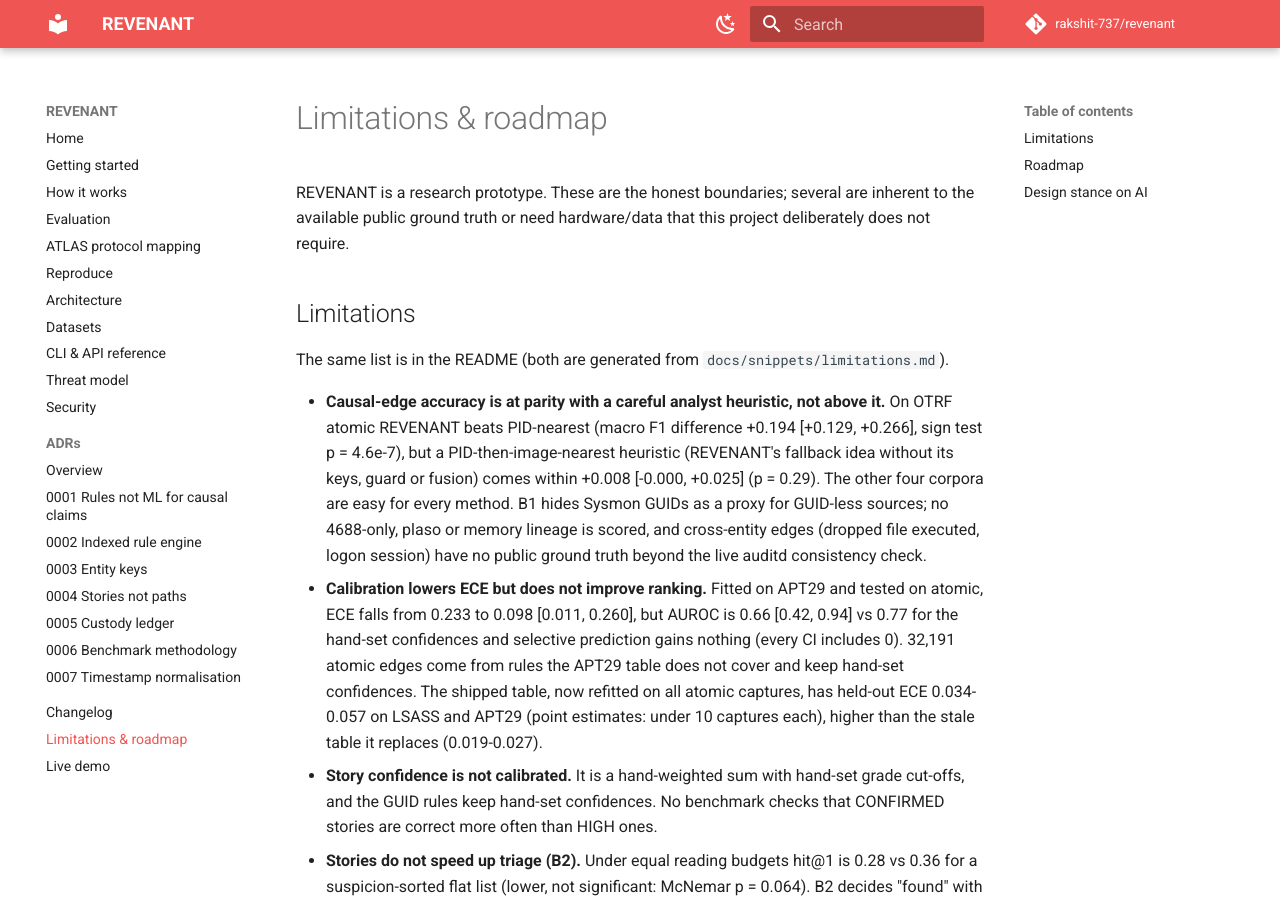
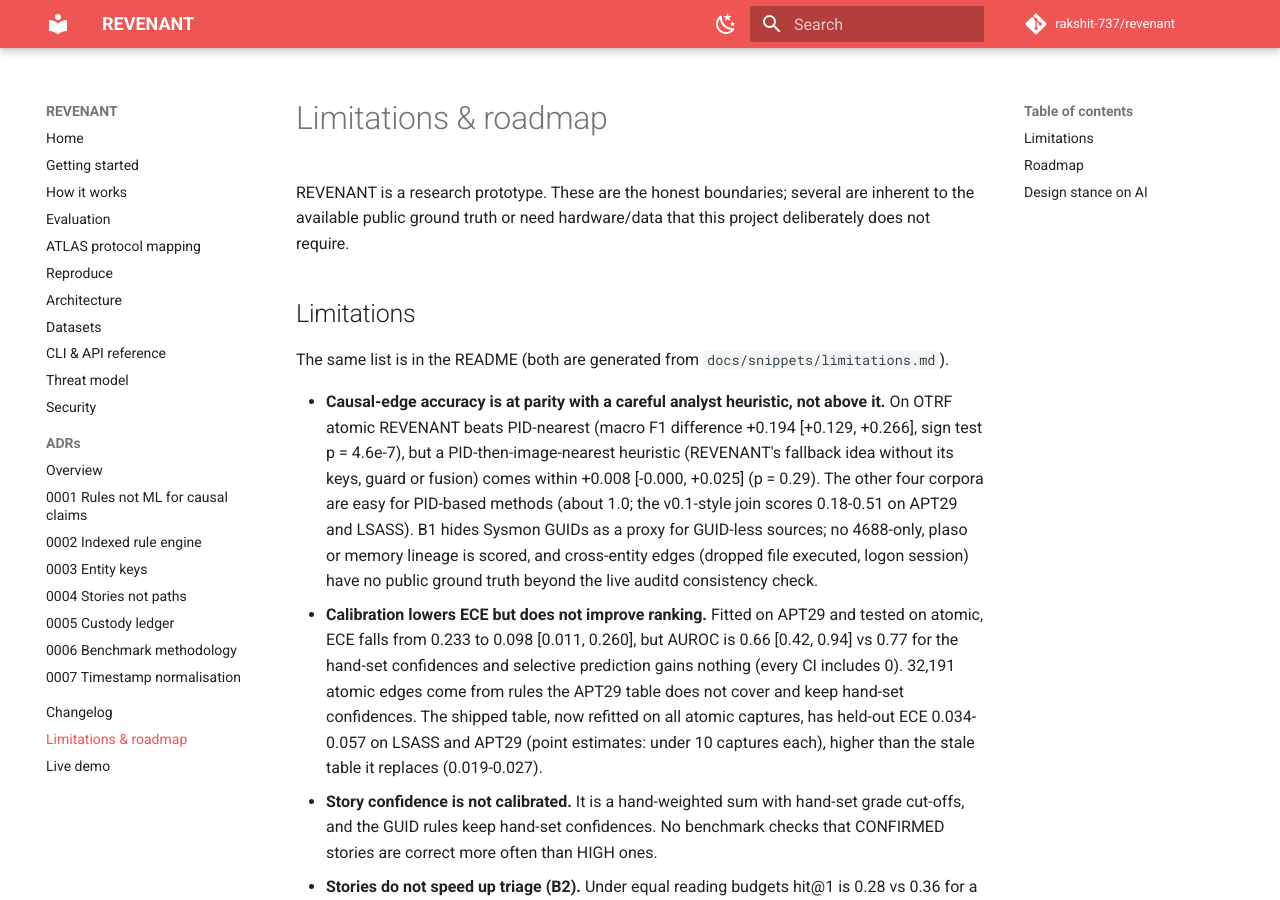
Before and after one commit to rakshit-737/revenant, an MkDocs documentation site: the page built from docs/limitations.md, in a window 1280 px wide and 900 px high. Built offline with MkDocs 1.6.1 and Material for MkDocs 9.7.7, drawn with Linux system fonts in a browser that asks for light colours; comment, search, counter and statistics services are not loaded.

Commit message:
docs: qualify 'easy for every method' (the v0.1 join scores 0.18-0.51 there); h1/h2 rule on the home and Evaluation pages
Co-Authored-By: Claude <noreply@anthropic.com>

```diff
--- a/docs/snippets/limitations.md
+++ b/docs/snippets/limitations.md
@@ -2,7 +2,7 @@
   atomic REVENANT beats PID-nearest (macro F1 difference +0.194 [+0.129, +0.266], sign test
   p = 4.6e-7), but a PID-then-image-nearest heuristic (REVENANT's fallback idea without its
   keys, guard or fusion) comes within +0.008 [-0.000, +0.025] (p = 0.29). The other four corpora
-  are easy for every method. B1 hides Sysmon GUIDs as a proxy for GUID-less sources; no
+  are easy for PID-based methods (about 1.0; the v0.1-style join scores 0.18-0.51 on APT29 and LSASS). B1 hides Sysmon GUIDs as a proxy for GUID-less sources; no
   4688-only, plaso or memory lineage is scored, and cross-entity edges (dropped file executed,
   logon session) have no public ground truth beyond the live auditd consistency check.
 - **Calibration lowers ECE but does not improve ranking.** Fitted on APT29 and tested on atomic,
```
Also changed, not shown: README.md (+4 -3 lines), docs/evaluation.md (+2 -0 lines), docs/index.md (+2 -0 lines).
